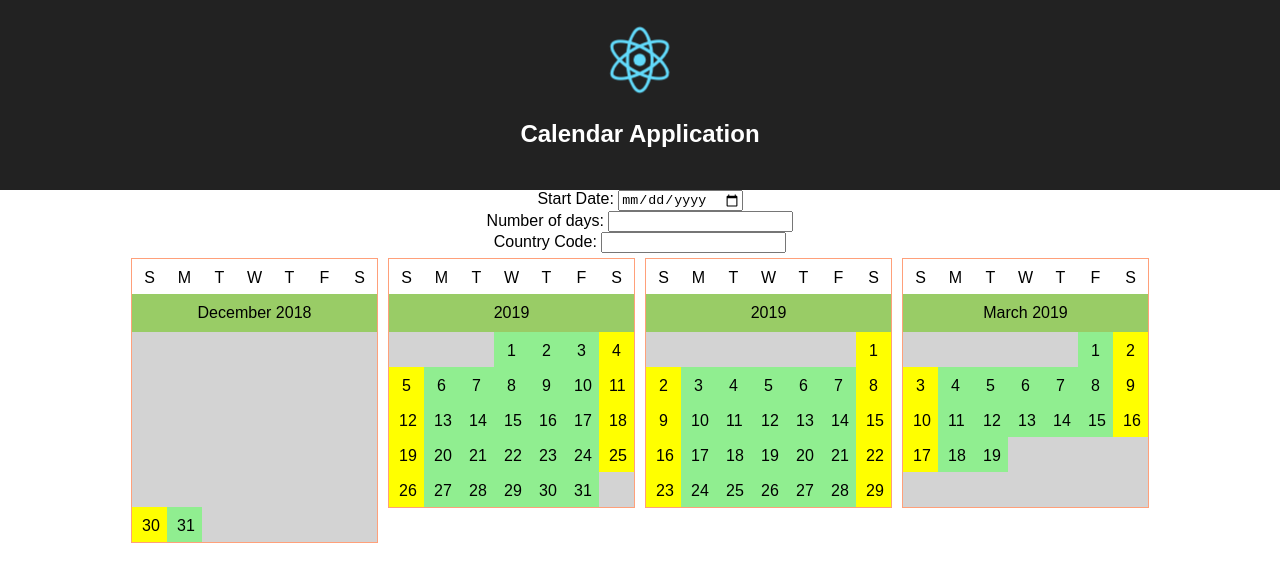
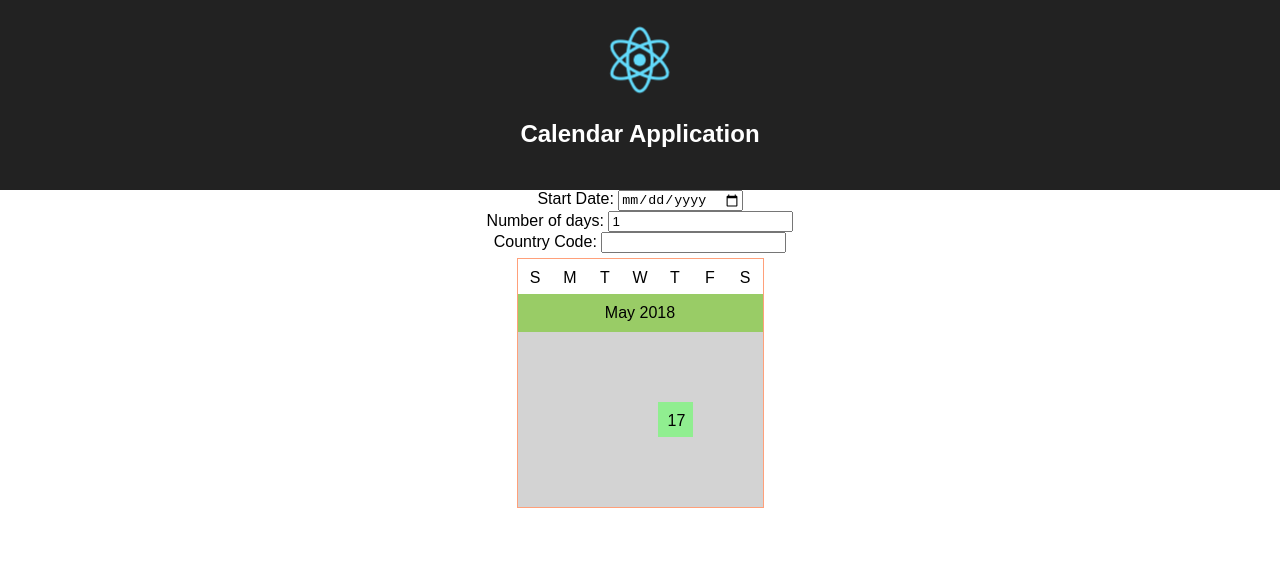
Before and after one commit to DennisMG/test-calendar, a React (Create React App) app: page / in a window 1280 px wide. Shown: the top 582 px of the page. Built offline with nearby package versions, Linux system fonts and the light colour scheme.

Commit message:
Set default value to numberOfDays and render year and month correctly

```diff
--- a/src/App.js
+++ b/src/App.js
@@ -7,8 +7,8 @@ import * as Helper from './Helpers/Helper';
 
 class App extends Component {
   state = {
-    startDate: new Date('12/30/2018'),
-    numberOfDays: 80
+    startDate: new Date(),
+    numberOfDays: 1
   }
 
   onStartDateChanged = (event) => {
@@ -31,7 +31,8 @@ class App extends Component {
           <InputComponent
             onStartDateChanged={this.onStartDateChanged}
             onNumberOfDaysChanged={this.onNumberOfDaysChanged}
-            startDate={this.state.startDate}/>
+            startDate={this.state.startDate}
+            numberOfDays={this.state.numberOfDays}/>
           <RangeCalendar
             startDate={this.state.startDate}
             numberOfDays={this.state.numberOfDays}/>
--- a/src/InputComponent/InputComponent.js
+++ b/src/InputComponent/InputComponent.js
@@ -15,7 +15,8 @@ const InputComponent = (props) => {
 				Number of days: <input
 								  type="number"
 								  onChange={props.onNumberOfDaysChanged}
-								  min="1"/>
+								  min="1"
+								  value={props.numberOfDays}/>
 			</div>
 			<div>
 				Country Code: <input
--- a/src/RangeCalendar/RangeCalendar.js
+++ b/src/RangeCalendar/RangeCalendar.js
@@ -26,8 +26,8 @@ const RangeCalendar = (props) => {
 		let startingDate = props.startDate.getDate()
 		let endDate = Helper.addDays(startDate, totalDays-1);
 		let diff = monthDifference(startDate, endDate)
-		let currentYear;
-
+		let currentYear = startDate.getFullYear();
+		let currentMonthCounter = startingMonth;
 		let calendarArray = [{
 			month: startingMonth,
 			year: startDate.getFullYear(),
@@ -45,15 +45,21 @@ const RangeCalendar = (props) => {
 					ending: endDate.getDate() + 1
 				}
 			}else{
-				currentYear = startDate.getFullYear()
-				console.log("month: ", startDate.getMonth())
-				if(startDate.getMonth() >= 11)
+
+				if(currentMonthCounter >= 11)
 					currentYear++;
+
+				if(currentMonthCounter < 11){
+					currentMonthCounter ++;
+				}else{
+					currentMonthCounter = 0
+				}
+
 				monthMeta = {
-					month: startingMonth + i,
+					month: currentMonthCounter,
 					year: currentYear,
 					starting: 1,
-					ending: Helper.calculateDaysInMonth( i + startingMonth, currentYear) + 1
+					ending: Helper.calculateDaysInMonth( currentMonthCounter, currentYear) + 1
 				}
 
 			}
@@ -61,7 +67,6 @@ const RangeCalendar = (props) => {
 			calendarArray.push(monthMeta);
 
 		}
-	console.log(calendarArray)
 		return calendarArray;
 
 	}
```
